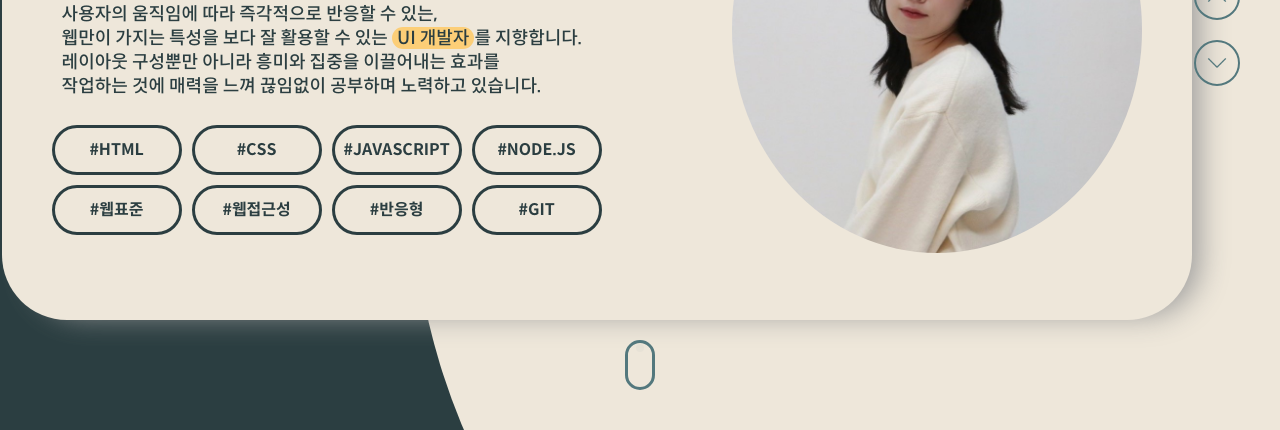
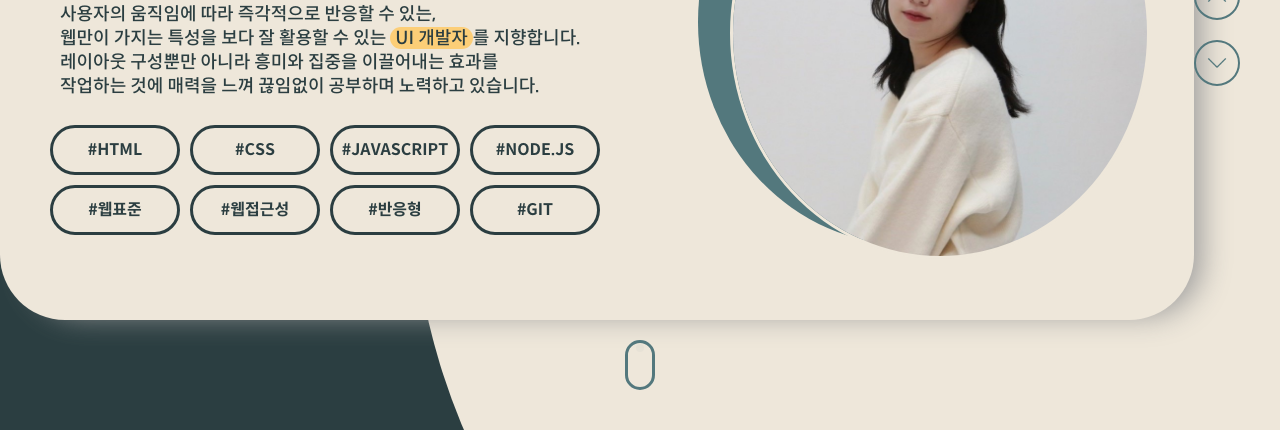
Before and after one commit to sooohyunKim/kimsoohyun, a plain HTML site: page index.html in a window 1280 px wide. Shown: the part 370-800 px from the top of the page. Drawn offline with Linux system fonts and the light colour scheme.

Commit message:
fix: profile change

```diff
--- a/css/style.css
+++ b/css/style.css
@@ -107,20 +107,6 @@ body {
 @keyframes fadeOut {
     to {
         opacity: 0;
-    }
-}
-
-@keyframes gradient {
-    0% {
-        background-position: 20% 50%;
-    }
-
-    50% {
-        background-position: 100% 50%;
-    }
-
-    100% {
-        background-position: 0% 20%;
     }
 }
 
@@ -479,13 +465,30 @@ body {
 }
 
 .features-profile__img {
+    position: relative;
     max-width: 420px;
     height: 446px;
     margin-left: 50px;
+    z-index: 20;
+}
+
+.features-profile__img:before {
+    position: absolute;
+    top: -8px;
+    left: -32px;
+    width: 420px;
+    height: 446px;
+    background-color: #53787d;
+    border-radius: 50%;
+    z-index: 10;
+    content: "";
 }
 
 .features-profile__img>img {
+    position: relative;
     width: 100%;
     height: 100%;
+    border: 3px solid #eee7da;
     border-radius: 50%;
+    z-index: 20;
 }
```
